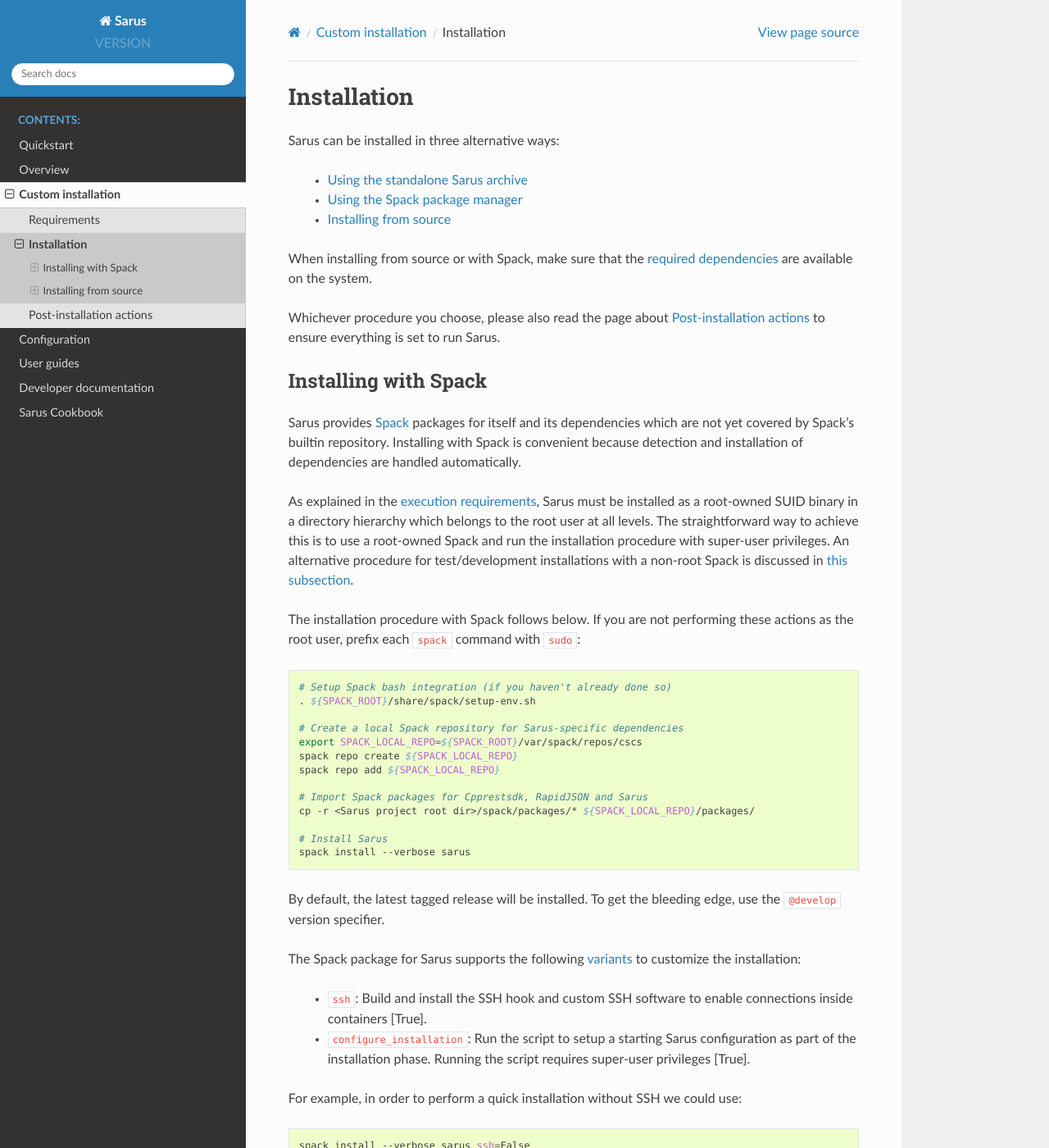
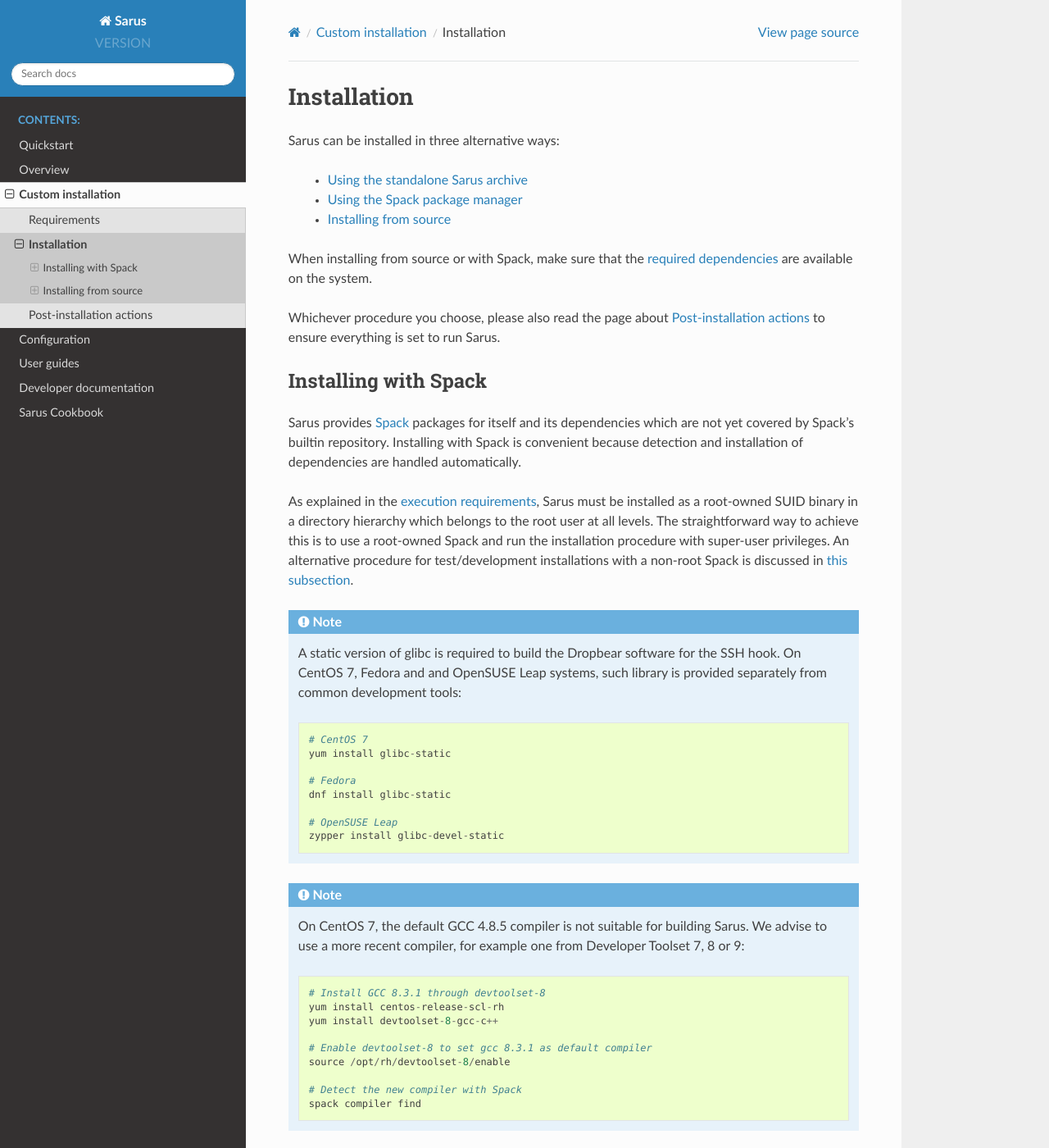
Before and after one commit to eth-cscs/sarus, a Sphinx documentation site: the page built from doc/install/installation.rst, in a window 1280 px wide and 1400 px high. Shown: the whole window at 82% size. Built offline with Sphinx 7.4.7 and the Read the Docs theme 2.0.0, drawn with Linux system fonts in a browser that asks for light colours.

Commit message:
Updated Spack CI tests

```diff
--- a/doc/install/installation.rst
+++ b/doc/install/installation.rst
@@ -32,6 +32,35 @@
 installation procedure with super-user privileges.
 An alternative procedure for test/development installations with a non-root
 Spack is discussed in :ref:`this subsection<installation-spack-nonroot>`.
+
+.. note::
+    A static version of glibc is required to build the Dropbear software for the
+    SSH hook. On CentOS 7, Fedora and and OpenSUSE Leap systems, such library
+    is provided separately from common development tools::
+
+        # CentOS 7
+        yum install glibc-static
+
+        # Fedora
+        dnf install glibc-static
+
+        # OpenSUSE Leap
+        zypper install glibc-devel-static
+
+.. note::
+    On CentOS 7, the default GCC 4.8.5 compiler is not suitable for building
+    Sarus. We advise to use a more recent compiler, for example one from
+    Developer Toolset 7, 8 or 9::
+
+        # Install GCC 8.3.1 through devtoolset-8
+        yum install centos-release-scl-rh
+        yum install devtoolset-8-gcc-c++
+
+        # Enable devtoolset-8 to set gcc 8.3.1 as default compiler
+        source /opt/rh/devtoolset-8/enable
+
+        # Detect the new compiler with Spack
+        spack compiler find
 
 The installation procedure with Spack follows below.
 If you are not performing these actions as the root user, prefix each ``spack``
```
Also changed, not shown: CHANGELOG.md (+13 -0 lines), .gitlab-ci.yml, 9 other files.
